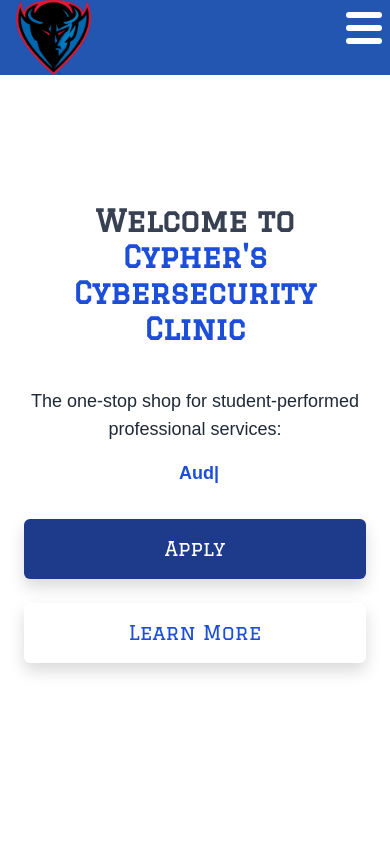
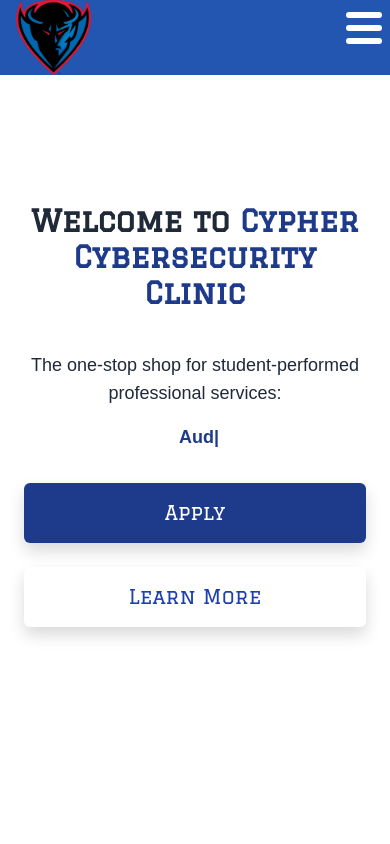
Before and after one commit to cr35wx/cypher, a React (Create React App) app in the folder frontend/: page / in a window 390 px wide. Shown: the top 844 px of the page. Built offline with nearby package versions, Linux system fonts and the light colour scheme.

Commit message:
color changes, watching auth tutorial very fun

```diff
--- a/frontend/src/components/pages/About.jsx
+++ b/frontend/src/components/pages/About.jsx
@@ -45,7 +45,7 @@
           </div>
           <div className="bg-white md:max-w-2xl md:z-10 md:shadow-lg md:flex md:justify-center md:mx-auto lg:w-full lg:mt-0 lg:py-8">
             <div className="flex flex-col p-4 md:px-16 md:pb-1 lg:mt-12">
-              <h2 className="text-4xl font-graduate text-center text-blue-800 font-black uppercase lg:text-4xl">Our Mission</h2>
+              <h2 className="text-4xl font-graduate text-center text-darkBlue font-black uppercase lg:text-4xl">Our Mission</h2>
               <p className="mt-4 p-2 lg:p-0 text-center text-2xl">
                 Raise organizational awareness of information security and privacy risks discovered from a student-led risk assessment so that incremental improvements are made in the client's security policies and practices while students in turn gain real-world experience that contributes to a cybersecurity workforce.
               </p>
@@ -74,7 +74,7 @@
       {/* Cybersecurity Resources */}
       <section className="bg-white py-20">
         <div className="max-w-screen-xl mx-auto px-4 text-center">
-          <h2 className="text-3xl font-graduate text-blue-800 font-bold mb-4">Cybersecurity Resources</h2>
+          <h2 className="text-3xl font-graduate text-darkBlue font-bold mb-4">Cybersecurity Resources</h2>
           <p className="text-lg mb-4 text-gray-700">
             Links to valuable cybersecurity resources used during risk
             assessments.
@@ -176,7 +176,7 @@
       {/* Contact Information */}
       <section className="bg-white py-20">
         <div className="max-w-screen-xl mx-auto px-4 text-center">
-          <h2 className="text-3xl font-graduate text-blue-800 font-bold mb-4">Contact Information</h2>
+          <h2 className="text-3xl font-graduate text-darkBlue font-bold mb-4">Contact Information</h2>
           <p className="text-lg mb-4 text-gray-700">
             Have questions or need more information about our program? Reach
             out to us!
--- a/frontend/src/components/pages/ClientForm.jsx
+++ b/frontend/src/components/pages/ClientForm.jsx
@@ -346,7 +346,7 @@
               <motion.button
                 onClick={handleClick}
                 whileTap={{ scale: 0.95 }}
-                className="bg-blue-800 hover:bg-blue-600 text-white py-2 w-full px-4 mt-4 rounded focus:outline-none focus:ring focus:border-blue-300">
+                className="bg-blue-800 hover:bg-darkBlue text-white py-2 w-full px-4 mt-4 rounded focus:outline-none focus:ring focus:border-blue-900">
                 Log In
               </motion.button>
             </div>
@@ -405,7 +405,7 @@
               />
 
               <button
-                className="submit-button shadow w-full hover:bg-blue-400 focus:shadow-outline focus:outline-none text-white font-bold py-2 px-4 rounded"
+                className="submit-button shadow w-full hover:bg-darkBlue focus:shadow-outline focus:outline-none text-white font-bold py-2 px-4 rounded"
                 type="submit"
               >
                 Submit
--- a/frontend/src/components/pages/Home.jsx
+++ b/frontend/src/components/pages/Home.jsx
@@ -17,9 +17,9 @@
       <section className="bg-white">
         <div className="mx-auto max-w-screen-xl px-4 py-32 lg:flex lg:h-screen lg:items-center">
           <div className="mx-auto max-w-50 text-center">
-            <h1 className="font-graduate text-3xl text-gray-700 font-extrabold sm:text-5xl">
+            <h1 className="font-graduate text-3xl text-gray-800 font-extrabold sm:text-5xl">
               Welcome to
-              <strong className="mt-2 mb-4 font-graduate font-extrabold text-Blue md:flex-auto sm:block"> Cypher's Cybersecurity Clinic </strong>
+              <strong className="mt-2 mb-4 font-graduate font-extrabold text-darkBlue md:flex-auto sm:block"> Cypher Cybersecurity Clinic </strong>
             </h1>
 
             <div className="mt-10 flex flex-col items-center">
@@ -27,7 +27,7 @@
                 The one-stop shop for student-performed professional services:
               </p>
               <ReactTyped
-                className='text-lg sm:text-xl font-bold text-Blue pl-2'
+                className='text-lg sm:text-xl font-bold text-darkBlue pl-2'
                 strings={['General Security Risk', 'Audit', 'Policy Review']}
                 typeSpeed={75}
                 backSpeed={110}
@@ -41,14 +41,14 @@
               <motion.a
                 whileTap={{ scale: 0.85 }}
                 href="/signup" // URL of the register page
-                className="block w-full rounded bg-darkBlue px-12 py-3 text-xl font-graduate font-medium text-white shadow no-underline hover:bg-blue-800 focus:outline-none focus:ring active:bg-blue-600 sm:w-auto"
+                className="block w-full rounded bg-darkBlue px-12 py-3 text-xl font-graduate font-medium text-white shadow no-underline hover:bg-blue-800 focus:outline-none focus:ring active:bg-blue-900 sm:w-auto"
               >
                 Apply
               </motion.a>
 
               <motion.a
                 whileTap={{ scale: 0.85 }}
-                className="block w-full rounded px-12 py-3 text-xl font-graduate font-medium text-Blue shadow no-underline hover:text-darkBlue focus:outline-none focus:ring active:text-lightBlue sm:w-auto"
+                className="block w-full rounded px-12 py-3 text-xl font-graduate font-medium text-blue-800 shadow no-underline hover:text-darkBlue focus:outline-none focus:ring active:text-darkBlue sm:w-auto"
                 href="#divider"
               >
                 Learn More
@@ -98,7 +98,7 @@
 
             <p className="mt-4 text-gray-300">
               Students perform needed professional services to under-resourced external clients. In exchange, students gain a transformative educational experience
-              from working on real-world projects in their area of study, while providing a public good.
+              from working on real-world projects in their area of study while providing a public good.
             </p>
           </div>
 
@@ -190,7 +190,7 @@
             <motion.a
               whileTap={{ scale: 0.85 }}
               href='/signup'
-              className="inline-block rounded bg-darkBlue px-12 py-3 text-xl font-graduate font-medium text-white transition hover:bg-Blue focus:outline-none focus:ring no-underline"
+              className="inline-block rounded bg-darkBlue px-12 py-3 text-xl font-graduate font-medium text-white transition hover:bg-blue-900 focus:outline-none focus:ring no-underline"
             >
               Apply
             </motion.a>
--- a/frontend/src/components/pages/SignIn.jsx
+++ b/frontend/src/components/pages/SignIn.jsx
@@ -90,7 +90,7 @@
                 >
                     <p ref={errRef} className={` text-white font-bold py-2 px-4 mb-2 ${errMsg ? '' : 'hidden'}`}>{errMsg}</p>
                     <form onSubmit={handleSubmit} className="bg-white p-6 rounded shadow-md w-96">
-                        <h1 className="text-center text-2xl font-graduate font-extrabold text-blue-700 mb-2">Log In</h1>
+                        <h1 className="text-center text-2xl font-graduate font-extrabold text-darkBlue mb-2">Log In</h1>
                         <label htmlFor="email" className="text-gray-700">Email:</label>
                         <input
                             type="email"
--- a/frontend/src/components/pages/SignUp.jsx
+++ b/frontend/src/components/pages/SignUp.jsx
@@ -112,7 +112,7 @@
                 >
                     <p ref={errRef} className={`text-white font-bold py-2 px-4 mb-2 ${errMsg ? '' : 'hidden'}`}>{errMsg}</p>
                     <form className="bg-white p-8 rounded shadow-md w-96">
-                        <h1 className="text-center text-2xl font-graduate font-extrabold text-blue-700 mb-2">Registration</h1>
+                        <h1 className="text-center text-2xl font-graduate font-extrabold text-darkBlue mb-2">Registration</h1>
 
                         {/* Email Input Field */}
                         <label htmlFor="email" className="text-gray-700">
--- a/frontend/src/components/pages/StudentForm.jsx
+++ b/frontend/src/components/pages/StudentForm.jsx
@@ -567,7 +567,7 @@
               <Gender gender={gender} setGender={setGender} />
               <Ethnicity ethnicity={ethnicity} setEthnicity={setEthnicity} />
               <button
-                className="submit-button shadow w-full hover:bg-blue-400 focus:shadow-outline focus:outline-none text-white font-bold py-2 px-4 rounded"
+                className="submit-button shadow w-full hover:bg-darkBlue focus:shadow-outline focus:outline-none text-white font-bold py-2 px-4 rounded"
                 type="submit"
               >
                 Submit
```
